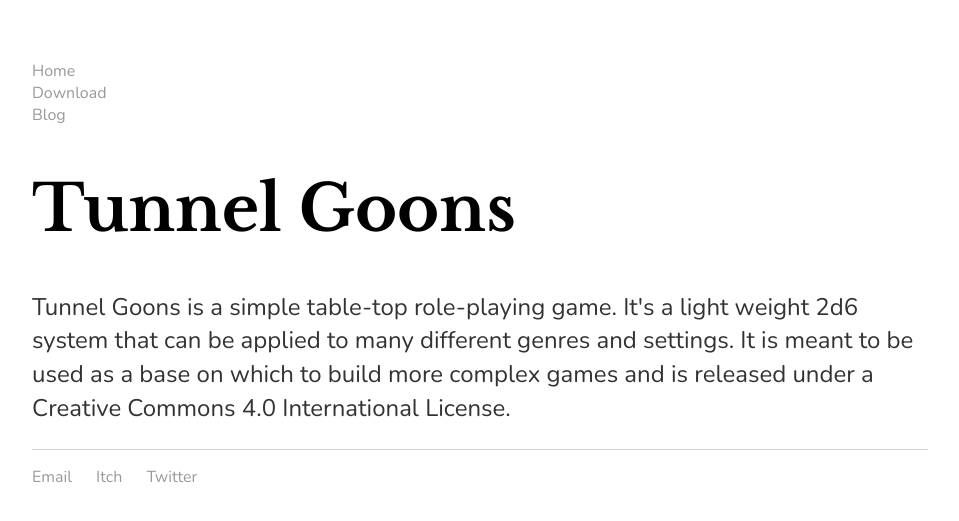
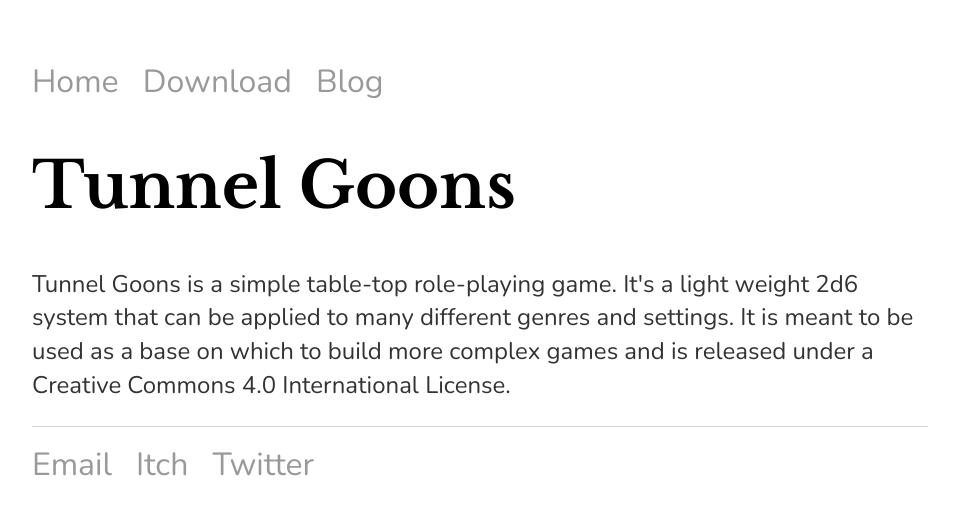
Before and after one commit to NateHPS/TunnelGoons, a Jekyll site: the page built from index.html, in a window 1280 px wide. Shown: the top 521 px of the page, without its empty margins (160-1119 px from the left). Built offline with Jekyll 4.4.1, drawn with Linux system fonts in a browser that asks for light colours.

Commit message:
Update main.css

```diff
--- a/css/main.css
+++ b/css/main.css
@@ -7,17 +7,11 @@ nav ul, footer ul {
     padding: 0px;
     list-style: none;
 }
-nav ul li, {
+nav ul li, footer ul li {
     font-family: 'Nunito', sans-serif;
     display: inline;
     margin-right: 20px;
     font-size: 2em;
-}
-footer ul li {
-    font-family: 'Nunito', sans-serif;
-    display: inline;
-    margin-right: 20px;
-    font-size: 1em;
 }
 
 a {
@@ -44,9 +38,9 @@ p {
     line-height: 1.4em;
     color: #333;
 }
+
 footer {
     border-top: 1px solid #d5d5d5;
-
 }
 
 ul.posts {
```
